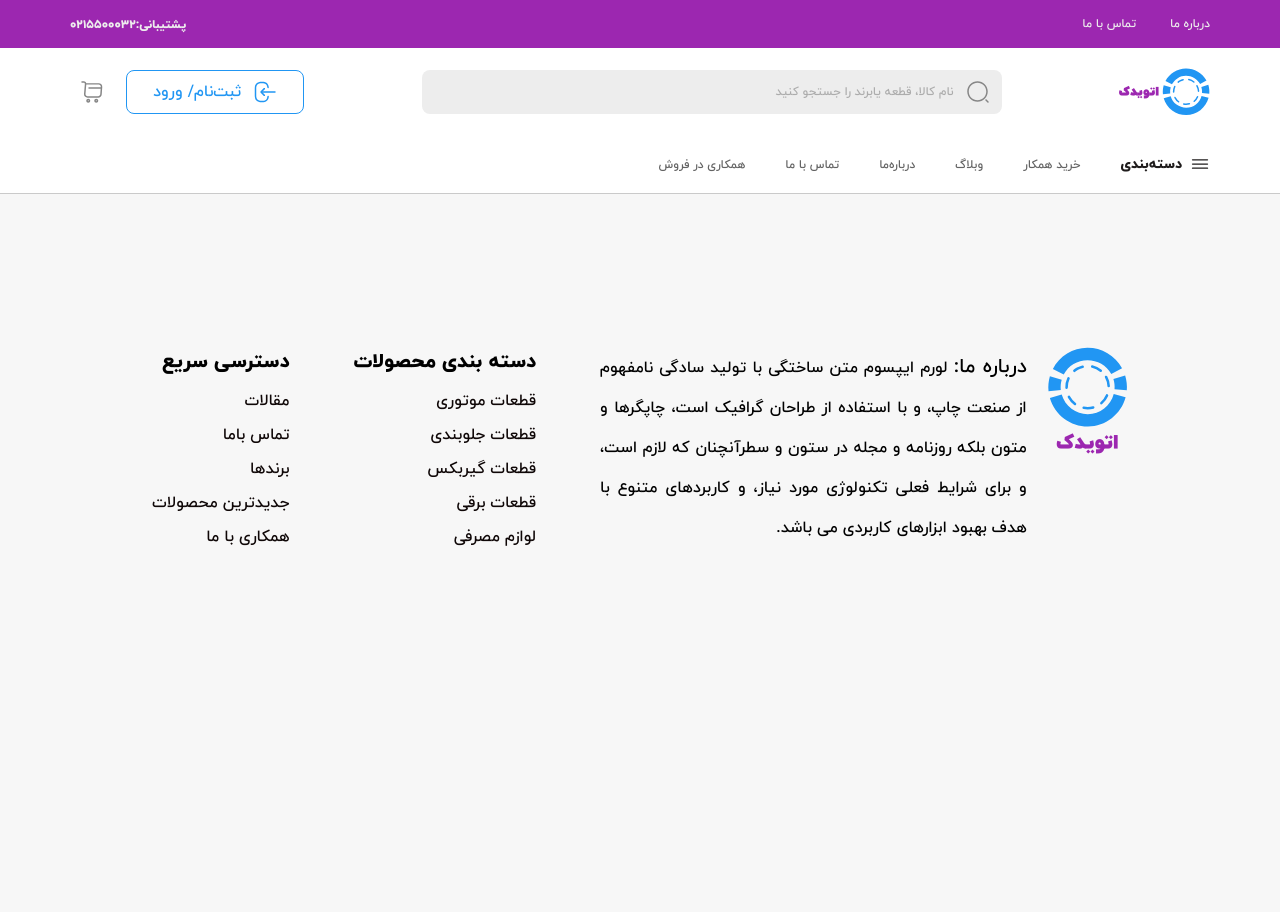
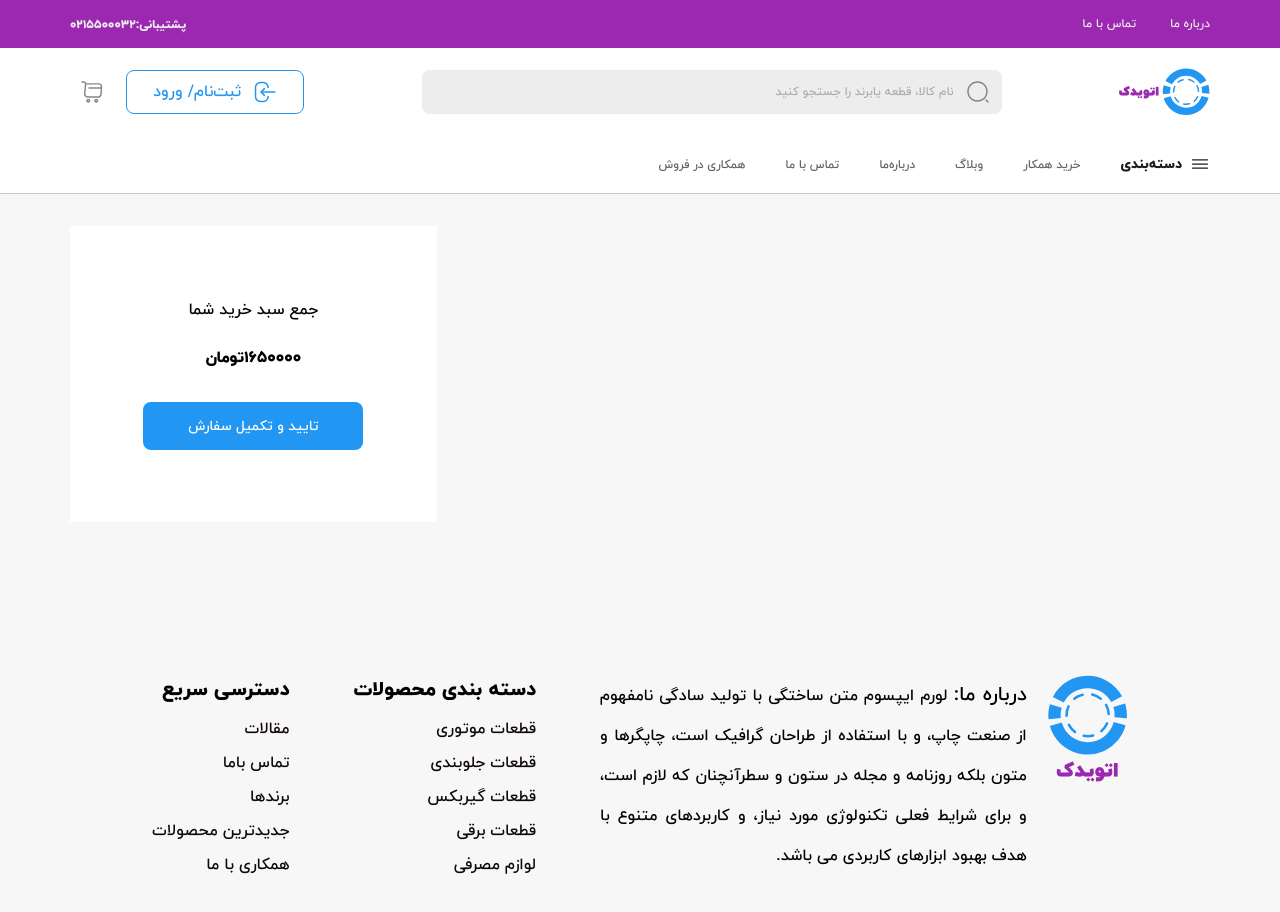
Before and after one commit to MMDrSSHH/auto-yadak, a Next.js app: page /shopping-cart in a window 1280 px wide. Shown: the top 912 px of the page. Before the commit the page ends 800 px from the top, so only its background shows below. Built offline with nearby package versions, Linux system fonts and the light colour scheme.

Commit message:
feat: added shopping cart details ui and created shopping cart item card file

```diff
--- a/src/app/(main)/shopping-cart/page.js
+++ b/src/app/(main)/shopping-cart/page.js
@@ -1,7 +1,25 @@
+import Container from "@/components/layout/Container";
 import React from "react";
 
 function ShoppingCartPage() {
-  return <div></div>;
+  return (
+    <Container>
+      {/* Shopping cart */}
+      <div className="mt-[32px] grid grid-cols-12 gap-[20px]">
+        {/* Items list */}
+        <div className="col-span-8 flex flex-col gap-[16px]"></div>
+
+        {/* Cart details */}
+        <div className="col-span-4">
+          <div className="bg-white py-[72px] flex flex-col items-center">
+            <span className="text-[16px] font-medium text-black">جمع سبد خرید شما</span>
+            <span className="mt-[24px] text-black text-[16px] font-bold">1650000تومان</span>
+            <button className="mt-[32px] w-[60%] bg-primary-500 h-[48px] text-white rounded-[8px] text-[14px] font-medium">تایید و تکمیل سفارش</button>
+          </div>
+        </div>
+      </div>
+    </Container>
+  );
 }
 
 export default ShoppingCartPage;
--- /dev/null
+++ b/src/components/shopping-cart-item-card/ShoppingCartItemCard.js
@@ -0,0 +1,14 @@
+import React from "react";
+
+function ShoppingCartItemCard({
+  imageUrl,
+  itemTitle,
+  warranty,
+  price,
+  discountPrice,
+  quantity,
+}) {
+  return <div></div>;
+}
+
+export default ShoppingCartItemCard;
```
